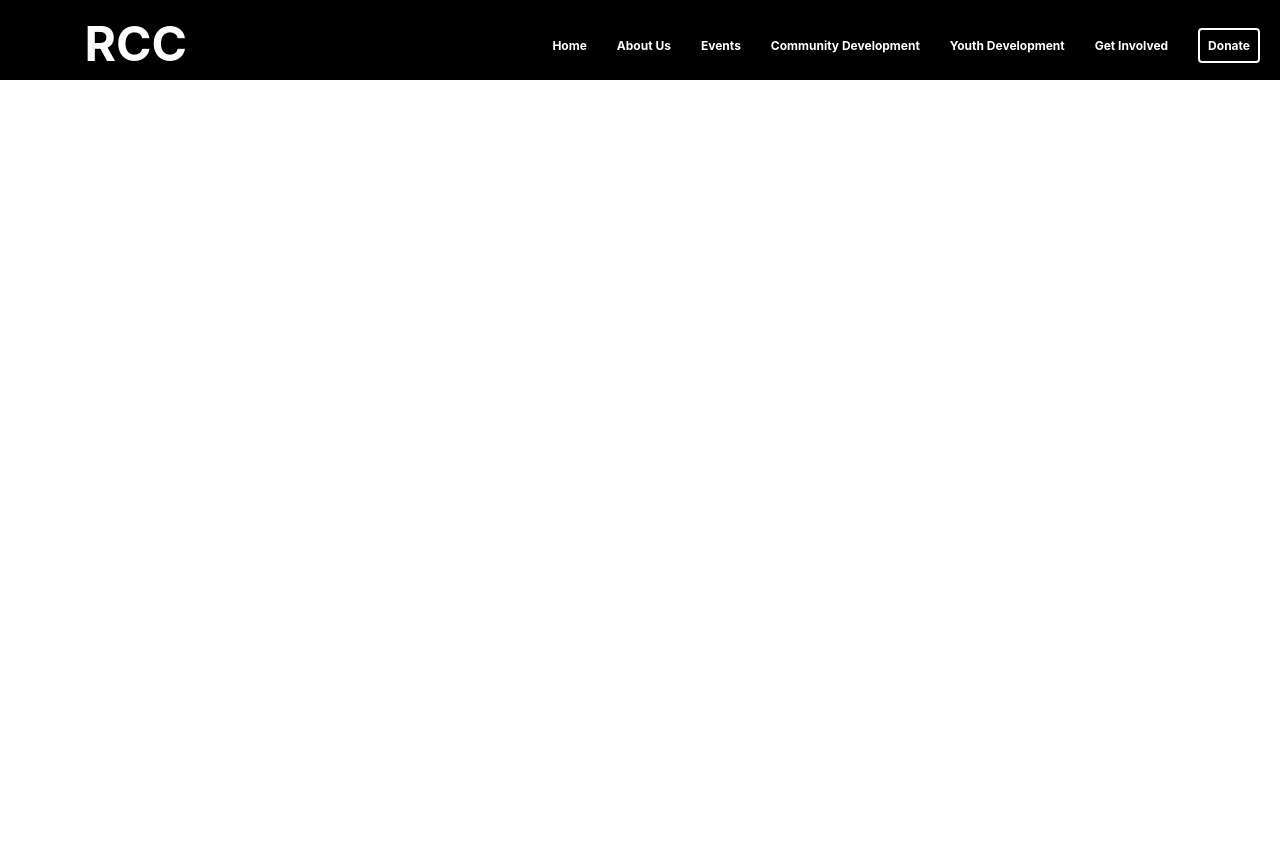
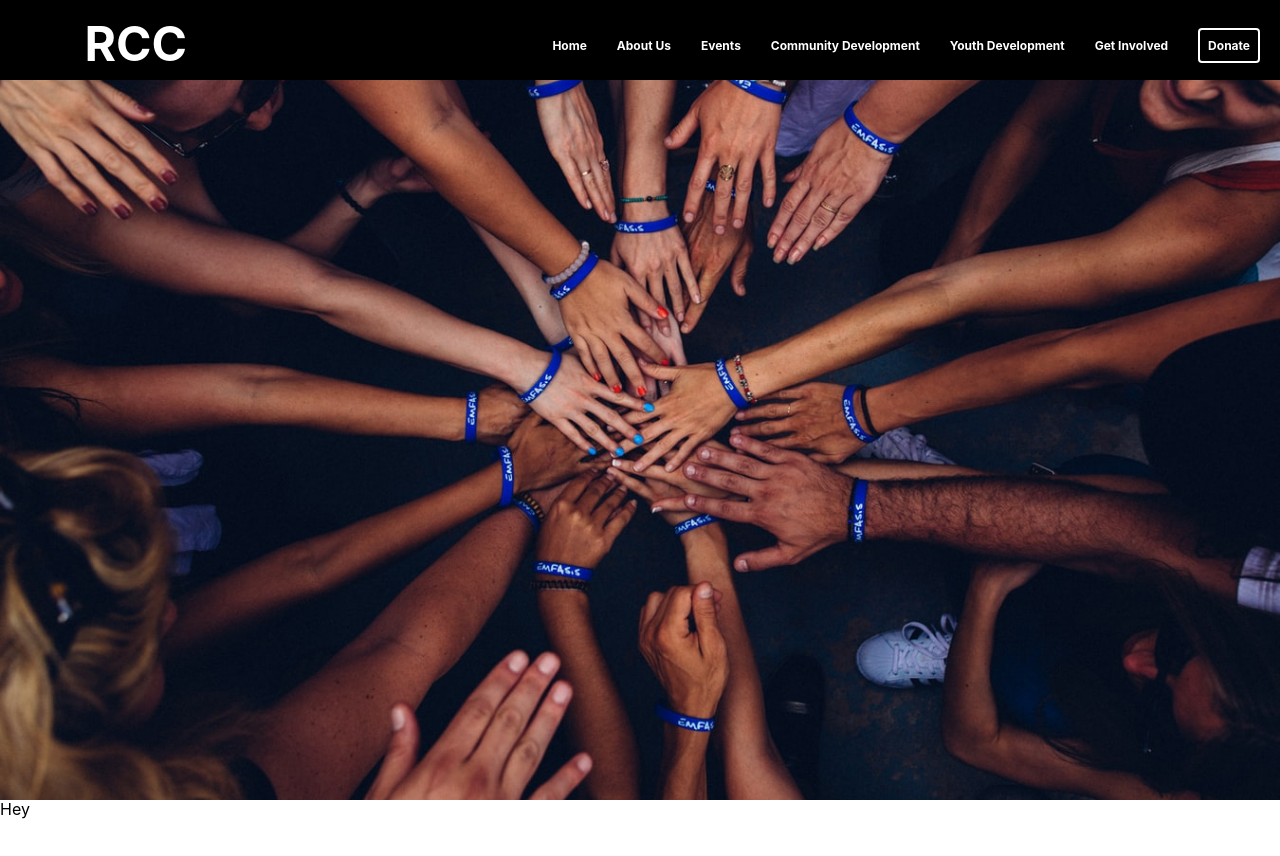
Before and after one commit to torreythomas/RichCapitalConcepts, a React (Create React App) app in the folder richcapitalconcepts/: page / in a window 1280 px wide. Shown: the top 856 px of the page. Before the commit the page ends 800 px from the top, so only its background shows below. Built offline with nearby package versions, Linux system fonts and the light colour scheme.

Commit message:
Completed a basic design of the landing page and added the about page

```diff
--- /dev/null
+++ b/richcapitalconcepts/src/About/About.css
@@ -0,0 +1,6 @@
+#about {
+    width: 100vw;
+    height: 100vh;
+    background-color: white;
+    margin-top: 100vh;
+}
--- /dev/null
+++ b/richcapitalconcepts/src/About/About.js
@@ -0,0 +1,13 @@
+import React from 'react';
+import './About.css';
+
+
+function About() {
+    return (
+        <div id="about">
+            Hey
+        </div>
+    )
+};
+
+export default About;
--- a/richcapitalconcepts/src/App.css
+++ b/richcapitalconcepts/src/App.css
@@ -4,7 +4,15 @@
    margin: 0;
    box-sizing: border-box;
    width: 100vw;
-   height: 100vh;
+   height: 100%;
+   position: absolute;
+   top:0;
+   left:0;
+   background: url(./images/charity-stock-photo.jpeg) no-repeat center center fixed;
+   -webkit-background-size: cover;
+   -moz-background-size: cover;
+   -o-background-size: cover;
+   background-size: cover;
  }
 
 
--- a/richcapitalconcepts/src/App.js
+++ b/richcapitalconcepts/src/App.js
@@ -1,11 +1,13 @@
 import React from 'react';
 import './App.css';
 import Navbar from '../src/Navigation/navbar';
+import About from '../src/About/About'
 
 function App() {
   return (
     <div className="App">
    <Navbar/>
+   <About/>
     </div>
   );
 }
```
Also changed, not shown: richcapitalconcepts/src/images/charity-stock-photo.jpeg (added).
